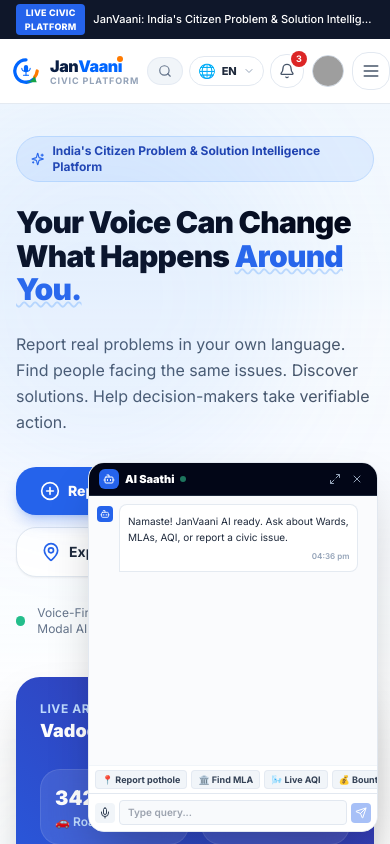
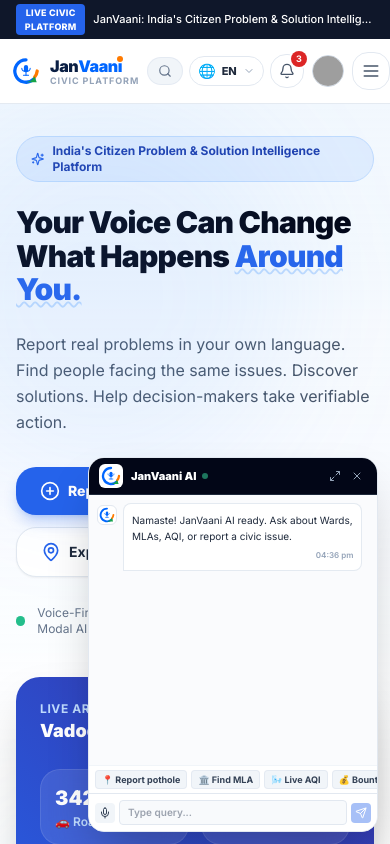
Before and after one commit to shubh0022/JANVAANI, a Next.js app: page / in a window 390 px wide. Both pictures are taken after a click on the button 360 px from the left and 814 px from the top of the page. Shown: the top 844 px of the page. Built offline with nearby package versions, Linux system fonts and the light colour scheme; grey boxes are pictures that could not be loaded.

Commit message:
style(ai): fit official JanVaani website logo into small chatbot launcher button, header badge, and AI message avatars

```diff
--- a/components/ai/CivicChatbotModal.tsx
+++ b/components/ai/CivicChatbotModal.tsx
@@ -2,6 +2,7 @@
 
 import React, { useState, useRef, useEffect } from 'react';
 import Link from 'next/link';
+import { JanVaaniSymbol } from '@/components/ui/JanVaaniLogo';
 import { DataSourceBadge } from '@/components/ui/DataSourceBadge';
 import {
   Sparkles,
@@ -9,7 +10,6 @@ import {
   Mic,
   MicOff,
   X,
-  Bot,
   User,
   ArrowRight,
   Minimize2,
@@ -199,36 +199,40 @@ export function CivicChatbotModal() {
 
   return (
     <>
-      {/* Very Small Floating Circle Launcher (36px) */}
+      {/* Very Small Floating Launcher with Fitted Official Website Logo */}
       {!isOpen && (
         <button
           type="button"
           onClick={() => setIsOpen(true)}
-          className="fixed bottom-3 right-3 z-50 w-9 h-9 rounded-full bg-slate-950 hover:bg-blue-600 text-white shadow-lg flex items-center justify-center hover:scale-110 transition-all duration-200 border border-slate-700/80 backdrop-blur-md group"
+          className="fixed bottom-3 right-3 z-50 w-10 h-10 rounded-full bg-white hover:bg-slate-50 shadow-xl flex items-center justify-center hover:scale-110 transition-all duration-200 border-2 border-blue-600/30 p-1 group"
           title="JanVaani AI (Click to open)"
         >
-          <Bot className="w-4 h-4 text-blue-400 group-hover:text-white transition-colors" />
-          <span className="absolute top-0 right-0 w-2 h-2 rounded-full bg-emerald-400 border border-slate-950" />
+          <div className="relative w-full h-full flex items-center justify-center">
+            <JanVaaniSymbol size={28} colorMode="full" className="transition-transform group-hover:scale-105" />
+            <span className="absolute -top-1 -right-1 w-2.5 h-2.5 rounded-full bg-emerald-500 border-2 border-white animate-pulse" />
+          </div>
         </button>
       )}
 
-      {/* Very Small Compact Window (290px × 370px) */}
+      {/* Very Small Compact Window with Fitted Logo Header */}
       {isOpen && (
         <div
           className={`fixed z-50 transition-all duration-200 ${
             isExpanded
               ? 'inset-4 sm:inset-16 rounded-2xl'
-              : 'bottom-3 right-3 w-[290px] sm:w-[300px] h-[370px] rounded-xl'
+              : 'bottom-3 right-3 w-[290px] sm:w-[300px] h-[375px] rounded-xl'
           } bg-white shadow-2xl border border-slate-200 overflow-hidden flex flex-col animate-in fade-in zoom-in-95`}
         >
-          {/* Micro Header */}
+          {/* Micro Header with Official Website Logo */}
           <div className="px-2.5 py-1.5 bg-slate-950 text-white flex items-center justify-between border-b border-slate-800 shrink-0">
-            <div className="flex items-center gap-1.5">
-              <div className="w-5 h-5 rounded-md bg-blue-600 flex items-center justify-center text-white">
-                <Bot className="w-3 h-3" />
+            <div className="flex items-center gap-2">
+              <div className="w-6 h-6 rounded-md bg-white flex items-center justify-center p-0.5 shadow-xs">
+                <JanVaaniSymbol size={20} colorMode="full" />
               </div>
-              <span className="text-[11px] font-black text-white">AI Saathi</span>
-              <span className="w-1.5 h-1.5 rounded-full bg-emerald-400 animate-pulse" />
+              <div className="flex items-center gap-1">
+                <span className="text-[11px] font-black text-white">JanVaani AI</span>
+                <span className="w-1.5 h-1.5 rounded-full bg-emerald-400 animate-pulse ml-0.5" />
+              </div>
             </div>
 
             <div className="flex items-center gap-0.5 text-slate-400">
@@ -252,7 +256,7 @@ export function CivicChatbotModal() {
             </div>
           </div>
 
-          {/* Micro Messages Body */}
+          {/* Micro Messages Body with Logo Avatars */}
           <div className="flex-1 p-2 space-y-2 overflow-y-auto bg-slate-50/70 text-[10px]">
             {messages.map((msg) => (
               <div
@@ -260,8 +264,8 @@ export function CivicChatbotModal() {
                 className={`flex gap-1.5 ${msg.sender === 'user' ? 'justify-end' : 'justify-start'}`}
               >
                 {msg.sender === 'ai' && (
-                  <div className="w-4 h-4 rounded bg-blue-600 text-white flex items-center justify-center shrink-0 mt-0.5">
-                    <Bot className="w-2.5 h-2.5" />
+                  <div className="w-5 h-5 rounded-md bg-white border border-slate-200 flex items-center justify-center shrink-0 mt-0.5 p-0.5 shadow-2xs">
+                    <JanVaaniSymbol size={16} colorMode="full" />
                   </div>
                 )}
 
@@ -322,16 +326,18 @@ export function CivicChatbotModal() {
                 </div>
 
                 {msg.sender === 'user' && (
-                  <div className="w-4 h-4 rounded bg-slate-800 text-white flex items-center justify-center shrink-0 mt-0.5">
-                    <User className="w-2.5 h-2.5" />
+                  <div className="w-5 h-5 rounded-md bg-slate-800 text-white flex items-center justify-center shrink-0 mt-0.5">
+                    <User className="w-3 h-3" />
                   </div>
                 )}
               </div>
             ))}
 
             {isTyping && (
-              <div className="flex gap-1 items-center text-[9px] text-slate-500 font-bold p-1 animate-pulse">
-                <Bot className="w-2.5 h-2.5 text-blue-600" />
+              <div className="flex gap-1.5 items-center text-[9px] text-slate-500 font-bold p-1 animate-pulse">
+                <div className="w-4 h-4 rounded bg-white p-0.5 border border-slate-200">
+                  <JanVaaniSymbol size={12} colorMode="full" />
+                </div>
                 <span>AI typing...</span>
               </div>
             )}
```
